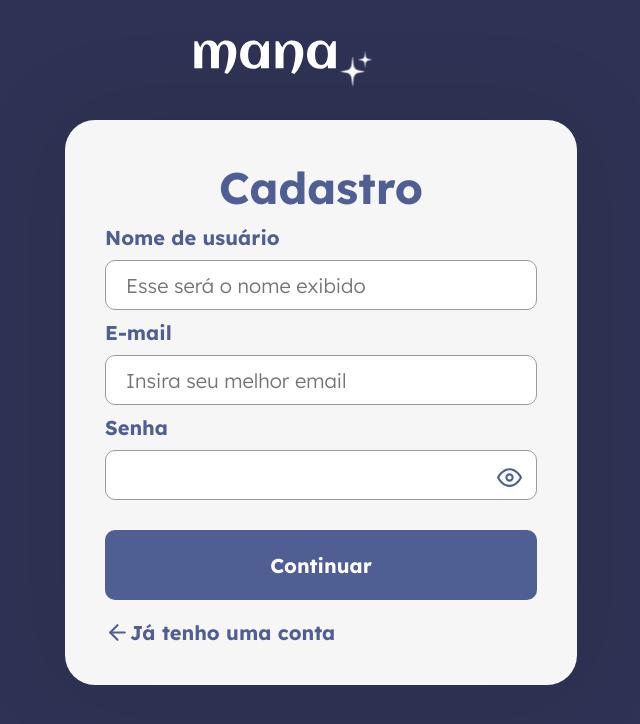
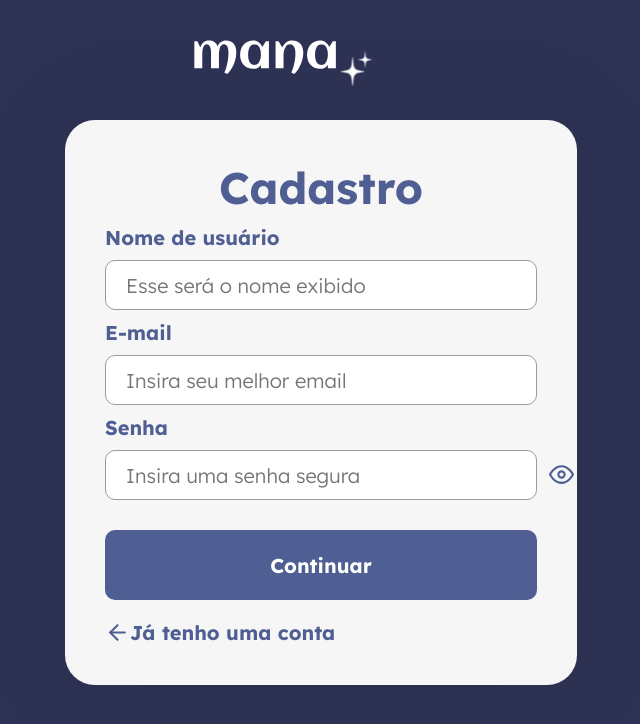
Before and after one commit to lumahloi/social-mana, a React (Vite) app in the folder frontend/: page /cadastro in a window 1280 px wide. Shown: the top 724 px of the page, without its empty margins (319-959 px from the left). Built offline with nearby package versions, Linux system fonts and the light colour scheme.

Commit message:
feat: btn hide/show password e conserto dos inputs de cadastro

```diff
--- a/frontend/src/pages/Cadastro/Cadastro.jsx
+++ b/frontend/src/pages/Cadastro/Cadastro.jsx
@@ -11,7 +11,12 @@ const Cadastro = () => {
   const [name, setName] = useState('')
   const [email, setEmail] = useState('')
   const [password, setPassword] = useState('')
+  const [showPassword, setShowPassword] = useState(false)
   const navigate = useNavigate()
+
+  const handlePass = () => {
+    setShowPassword(!showPassword)
+  }
 
   async function handleRegister(e){
     e.preventDefault()
@@ -31,9 +36,6 @@ const Cadastro = () => {
     }
   }
 
-  function handleShowPass(method) {
-  }
-
   return (
     <div>
         <Header />
@@ -43,16 +45,16 @@ const Cadastro = () => {
 
             <form onSubmit={handleRegister}>
                 <label htmlFor="username">Nome de usuário</label>
-                <input type="text" name="username" id="username" placeholder="Esse será o nome exibido" value={name} onChange={e => setName(e.target.value)} maxLength={20} minLength={5}/>
+                <input type="text" name="username" id="username" placeholder="Esse será o nome exibido" value={name} onChange={e => setName(e.target.value)} maxLength={20} minLength={5} required/>
 
                 <label htmlFor="useremail">E-mail</label>
-                <input type="email" name="useremail" id="useremail" placeholder="Insira seu melhor email" value={email} onChange={e => setEmail(e.target.value)} maxLength={30}/>
+                <input type="email" name="useremail" id="useremail" placeholder="Insira seu melhor email" value={email} onChange={e => setEmail(e.target.value)} maxLength={30} required/>
 
                 <label htmlFor="userpass">Senha</label>
                 <div className="input-group" style={{position: 'relative'}}>
-                  <input type="password" name="userpass" id="userpass" value={password} onChange={e => setPassword(e.target.value)} minLength={8} maxLength={20}/>
-                  <button style={{backgroundColor:'transparent', width: '0px', height: '0px', position: 'absolute', top: '-15px', right: '40px', zIndex: '10', outline: 'none'}}>
-                    <FiEye size={25} color="#505F93"/>
+                  <input type={showPassword ? 'text' : 'password'} name="userpass" id="userpass" value={password} onChange={e => setPassword(e.target.value)} minLength={8} maxLength={20} required placeholder='Insira uma senha segura'/>
+                  <button type="button" onClick={handlePass}>
+                    {showPassword ? <FiEyeOff size={25} color="#505F93" /> : <FiEye size={25} color="#505F93" />}
                   </button>
                 </div>
 
--- a/frontend/src/pages/Cadastro/styles.css
+++ b/frontend/src/pages/Cadastro/styles.css
@@ -52,3 +52,14 @@
 .section-link:hover {
     opacity: 0.9;
 }
+
+.input-group button {
+    background-color: transparent;
+    width: 0px;
+    height: 0px;
+    position: absolute;
+    top: -38px;
+    right: -240px;
+    z-index: 10;
+    outline: none;
+}
```
Also changed, not shown: 1 other file (tests, documents, lock files or other folders).
